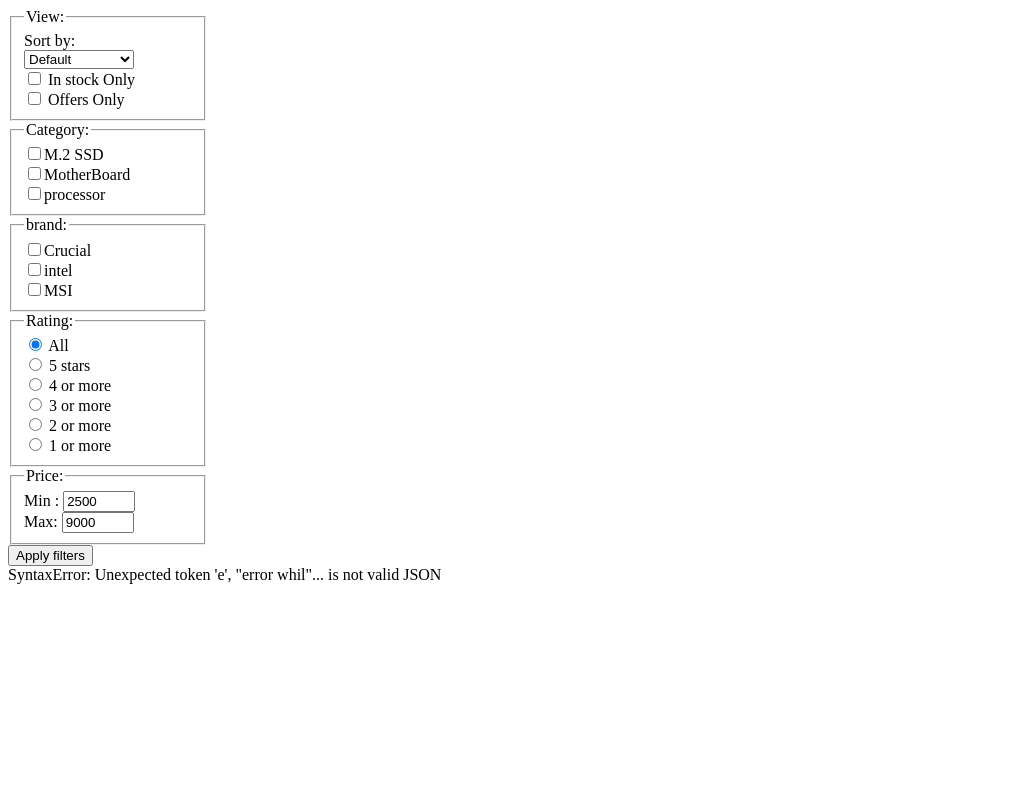
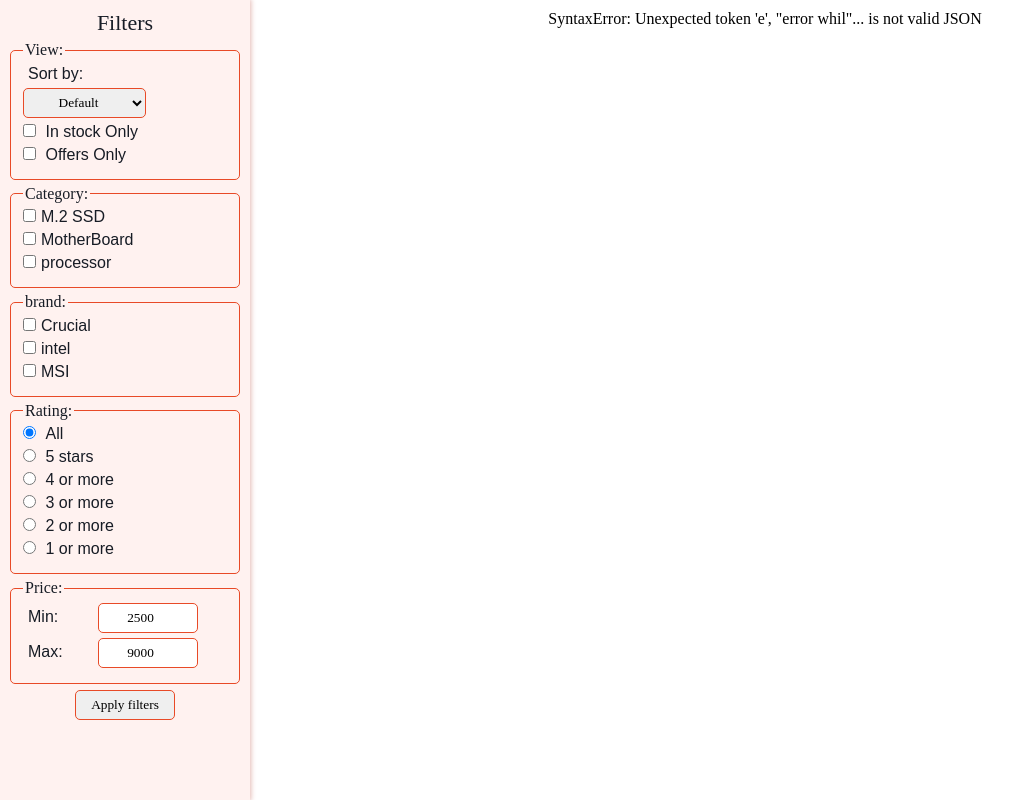
Before and after one commit to Ultiminator/shop, a PHP site: page / in a window 1280 px wide. Shown: the whole page, without its empty margins (0-1036 px from the left). Run offline with PHP 8.4, Linux system fonts and the light colour scheme; data comes from the database, SQL or seed files in the repository; data that the repository does not hold is empty; some web fonts are replaced.

Commit message:
styled the landing page with its side bar and item cards

```diff
--- a/Index.php
+++ b/Index.php
@@ -48,12 +48,14 @@
         ?>
     </title>
     <script src="./Scripts.js"></script>
+    <link rel="stylesheet" href="Styles.css">
 </head>
 <body onload="loadItems()">
     <!-- menu bar here -->
 
     <!-- sidde navigtion for filters -->
-    <div id="sidebar" style="width: 200px;">
+    <div id="sidebar">
+        <p>Filters</p>
         <!-- options for view -->
         <fieldset>
             <legend>View: </legend>
@@ -115,7 +117,7 @@
         <fieldset>
             <legend>Price: </legend>
             <?php
-            echo "<label for='min'>Min : </label>";
+            echo "<label for='min'>Min: </label>";
             echo "<input type='number' name='min' id='min' min='$min' max='$max' value='$min'>";
             echo "<br>";
             echo "<label for='max'>Max: </label>";
--- a/Scripts.js
+++ b/Scripts.js
@@ -101,7 +101,7 @@
 
     //lets create the image tag the will show an image of the item
     const imgTag = document.createElement("img");
-    imgTag.className = "cardTable";
+    imgTag.className = "itemImage";
     imgTag.src = "./items/" + id + "/" + img;
     //lets append it to the link
     card.appendChild(imgTag);
@@ -113,7 +113,7 @@
     nameSpan.appendChild(nameText);
     card.appendChild(nameSpan);
 
-    // lets create the name span
+    // lets create the price span
     const priceSpan = document.createElement("span");
     priceSpan.className = "itemPrice";
     const priceText = document.createTextNode(price);
@@ -124,8 +124,7 @@
     if (discount) {
         const discountBdge = document.createElement("span");
         discountBdge.className = "discountBadge";
-        discountBdge.style.backgroundImage = "./discount.png";
-        const discountText = document.createTextNode(discount + "%");
+        const discountText = document.createTextNode("-" + discount + "%");
         discountBdge.appendChild(discountText);
         card.appendChild(discountBdge);
     }
--- /dev/null
+++ b/Styles.css
@@ -0,0 +1,179 @@
+/* overriding some global styles to avoid headache */
+* {
+    box-sizing: border-box;
+    /* border: 1px rgba(127, 6, 131, 0.274) solid; */
+    margin: 0;
+}
+
+/* define some fonts */
+@font-face {
+    font-family: "noto lite";
+    src: url(fonts/NotoSans-VariableFont.ttf);
+    font-weight: 300;
+}
+@font-face {
+    font-family: "noto reg";
+    src: url(fonts/NotoSans-VariableFont.ttf);
+    font-weight: 400;
+}
+@font-face {
+    font-family: "noto bold";
+    src: url(fonts/NotoSans-VariableFont.ttf);
+    font-weight: 600;
+}
+
+/* this is the side bar for filtering items */
+div#sidebar {
+    /* fixed position so it doesn't scroll */
+    position: fixed;
+    /* height of the whole view and 250px width */
+    height: 100%;
+    width: 250px;
+    /* prevent unexpected scroll */
+    overflow-x: hidden;
+    /* some styles */
+    font-family: "noto reg", sans-serif;
+    font-size: 22px;
+    color: #171C25;
+    text-align: center;
+    background-color: #fff2f0;
+    box-shadow: 0px 0px 5px 1px #E4B9B3;
+    padding: 10px;
+}
+
+fieldset {
+    /* controlling border. apparantely the shorthand property doesn't work
+       it may be overriden by the browser defaults */
+    border-style: solid;
+    border-radius: 5px;
+    border-width: 1px;
+    border-color: #E84A27;
+
+    /* some style */
+    margin: 5px auto;
+    text-align: left;
+    font-size: 16px;
+}
+
+/* controlling inputs, selects, labels and buttons within fieldset */
+fieldset input[type=number], button, select, option {
+    font-family: "noto bold";
+    min-width: 100px;
+    height: 30px;
+    padding: 0 10px;
+    margin-bottom: 5px;
+    border: 1px #E84A27 solid;
+    border-radius: 5px;
+    text-align: center;
+}
+fieldset label {
+    /* inline block to control their width */
+    display: inline-block;
+    min-width: 70px;
+    /* separate them slightly from the check boxes and each other */
+    margin: 0 0 5px 5px;
+}
+fieldset legend, #sidebar p {
+    font-family: "noto bold";
+}
+/* adding some action to button */
+#sidebar button:hover {
+    background-color: #E4B9B3;
+}
+#sidebar button:active {
+    background-color: #E84A27;
+}
+
+/* container of items cards */
+div#itemsContianer {
+    /* align cards centrally */
+    text-align: center;
+    /* padding to make the space arround the cards consistent with
+       the space between them */
+    padding: 10px;
+    /* leave space for the fixed side bar (which is 250px wide)*/
+    margin-left: 250px;
+}
+
+/* stylize each card */
+.itemCard {
+    /* adding block attribute to controle their width while preserving inline attr */
+    display: inline-block;
+    width: 200px;
+    height: 270px;
+    /* relativve position won't affect them but make the card an ancor for its child
+       so that any child with absolute position is positioned according to the card */
+    position: relative;
+    /* prevent unexpected scroll */
+    overflow: hidden;
+    /* separating them by 20px spaces 10 from each card and 10 from its next */
+    margin: 10px 10px;
+    /* style */
+    /* border: 1px #E84A27 solid; */
+    font-family: "noto bold", sans-serif;
+    font-size: 14px;
+    text-decoration: none;
+    color: #171C25;
+    border-radius: 7px;
+    background-color: #fff2f0;
+    box-shadow: 0px 0px 5px 1px #E4B9B3;
+    /* animate the scale which happen on hover */
+    transition: transform 250ms;
+}
+/* scale the card on hover */
+.itemCard:hover {
+    transform: scale(110%);
+}
+
+/* make all card contents like block to occupy all the line */
+.itemCard * {
+    display: block;
+}
+
+.itemImage {
+    /* width 100% of the card and 75% of its height,
+       leaving 25% for the name and price
+       widht 100% is required for object fit property
+       althogh the block element occupy 100% of prent by default */
+    width: 100%;
+    height: 75%;
+    /* center the image in the specified width and height
+       and prevent its stretching
+       note that this causes unexpected behavior without width 100% property*/
+    object-fit: cover;
+}
+
+.itemName {
+    height: 15%;
+    /* this to align the text vertically */
+    align-content: center;
+    /* this three properties work together to replace the overflowed
+       text with dots like this "item name is int.." */
+    white-space: nowrap;
+    overflow: hidden;
+    text-overflow: ellipsis;
+}
+
+.itemPrice {
+    height: 10%;
+    font-size: 16px;
+}
+
+.discountBadge {
+    /* absolute position anchored to the nearest relative parent
+       if no relative parent, it will be anchored to the body */
+    position: absolute;
+    left: 0px;
+    top: 15px;
+    /* dimensions is the same as the used background image */
+    width: 48px;
+    height: 26px;
+    /* trying to center text vertically as the align content property
+       didn't work well this time */
+    line-height: 22px;
+    /* trying to center it horizontally */
+    padding-right: 10px;
+    /* style */
+    background-image: url(./discount.png);
+    color: white;
+}
--- a/loadItems.php
+++ b/loadItems.php
@@ -62,8 +62,9 @@
     $items[] = $row;
 }
 
-// now lets get the image of every item
+// for each item do the following
 foreach ($items as $key => $item) {
+    //get the first image of the item from images table
     $query = "select * from images where itemId = " . $item['id'];
     $query .= " order by id asc";
     $result = mysqli_query($dbConn, $query);
@@ -73,6 +74,11 @@
         $row = mysqli_fetch_assoc($result); //first image only
         $items[$key]['img'] = $row['id'] . "." . $row['extension'];
     }
+    //calculate the price after discount if there is any
+    if ($item['discount'] > 0){
+        $discount = ($item['discount'] / 100) * $item['price'];
+        $items[$key]['price'] = ($item['price'] - $discount) . " $currency";
+    }
 }
 
 //resturn the array in the response
--- a/variables.php
+++ b/variables.php
@@ -1,7 +1,7 @@
 <?php
 //shop info
 $shopName = "Ulti";
-$currency = "EGP";
+$currency = "$";
 //Database info (mysql server)
 $mysqlHost = 'localhost';
 $mysqlUser = 'root';
```
Also changed, not shown: discount.png, 2 other files.
